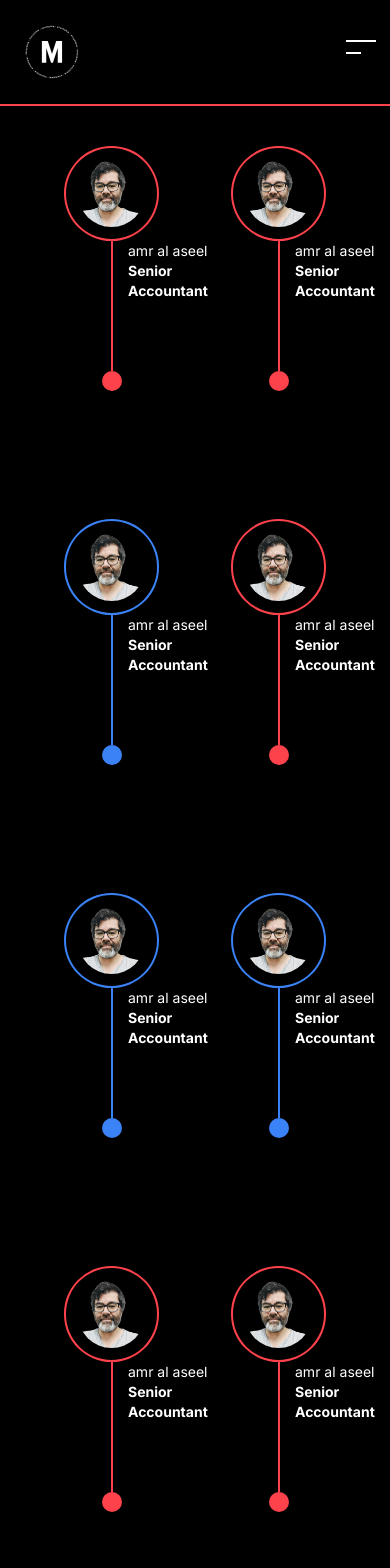
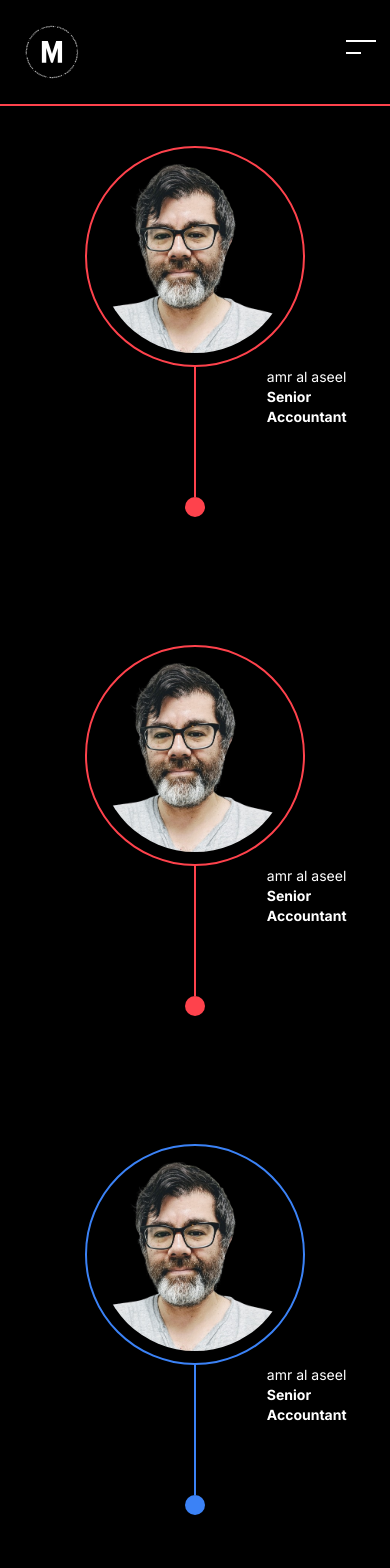
Before and after one commit to MohammedElHabach/CreoHub-Intership-Frontend-2nd-Month, a Next.js app: page /ourteam in a window 390 px wide. Shown: the top 1568 px of the page. Built offline with nearby package versions, Linux system fonts and the light colour scheme; no server answers.

Commit message:
our team

```diff
--- a/src/app/globals.css
+++ b/src/app/globals.css
@@ -115,7 +115,7 @@ body {
   }
 }
 
-@media screen and (min-width: 443px) and (max-width: 639px) {
+@media screen and (min-width: 350px) and (max-width: 639px) {
   .teamInfo {
     padding-left: 20%;
   }
--- a/src/app/ourteam/page.js
+++ b/src/app/ourteam/page.js
@@ -8,7 +8,7 @@ const ourTeam = () => {
       <Navbar />
       <section className="mb-32">
         <div className="xl:container mx-auto px-12 mt-10">
-          <div className="grid grid-cols-2 gap-x-10 gap-y-32 lg:gap-y-40  sm:grid-cols-4">
+          <div className="grid grid-cols-1 gap-x-10 gap-y-32 lg:gap-y-40  sm:grid-cols-4">
                 <div className="relative flex flex-col items-center">
                     <div className=" border-2 border-pink rounded-[50%] w-3/4 p-3 ">
                         <img
@@ -21,7 +21,7 @@ const ourTeam = () => {
                     <div className="flex flex-col items-center">
                         <div className="h-[130px] w-[2px] bg-pink "> </div>
 
-                        <div className=" teamInfo absolute left-20  md:left-28 lg:left-32 xl:left-40 2xl:left-48 text-sm md:text-base lg:text-lg">
+                        <div className=" teamInfo absolute left-40 sm:left-20  md:left-28 lg:left-32 xl:left-40 2xl:left-48 text-sm md:text-base lg:text-lg">
                             <p>amr al aseel</p>
                             <p className="font-bold lg:whitespace-nowrap">Senior Accountant</p>
                         </div>
@@ -44,7 +44,7 @@ const ourTeam = () => {
                     <div className="flex flex-col items-center">
                         <div className="h-[130px] w-[2px] bg-pink "> </div>
 
-                        <div className=" teamInfo absolute left-20  md:left-28 lg:left-32 xl:left-40 2xl:left-48 text-sm md:text-base lg:text-lg">
+                        <div className=" teamInfo absolute left-40 sm:left-20  md:left-28 lg:left-32 xl:left-40 2xl:left-48 text-sm md:text-base lg:text-lg">
                             <p>amr al aseel</p>
                             <p className="font-bold lg:whitespace-nowrap">Senior Accountant</p>
                         </div>
@@ -67,7 +67,7 @@ const ourTeam = () => {
                     <div className="flex flex-col items-center">
                         <div className="h-[130px] w-[2px] bg-blue-500 "> </div>
 
-                        <div className=" teamInfo absolute left-20  md:left-28 lg:left-32 xl:left-40 2xl:left-48 text-sm md:text-base lg:text-lg">
+                        <div className=" teamInfo absolute left-40 sm:left-20  md:left-28 lg:left-32 xl:left-40 2xl:left-48 text-sm md:text-base lg:text-lg">
                             <p>amr al aseel</p>
                             <p className="font-bold lg:whitespace-nowrap">Senior Accountant</p>
                         </div>
@@ -90,7 +90,7 @@ const ourTeam = () => {
                     <div className="flex flex-col items-center">
                         <div className="h-[130px] w-[2px] bg-pink "> </div>
 
-                        <div className=" teamInfo absolute left-20  md:left-28 lg:left-32 xl:left-40 2xl:left-48 text-sm md:text-base lg:text-lg">
+                        <div className=" teamInfo absolute left-40 sm:left-20  md:left-28 lg:left-32 xl:left-40 2xl:left-48 text-sm md:text-base lg:text-lg">
                             <p>amr al aseel</p>
                             <p className="font-bold lg:whitespace-nowrap">Senior Accountant</p>
                         </div>
@@ -113,7 +113,7 @@ const ourTeam = () => {
                     <div className="flex flex-col items-center">
                         <div className="h-[130px] w-[2px] bg-blue-500 "> </div>
 
-                        <div className=" teamInfo absolute left-20  md:left-28 lg:left-32 xl:left-40 2xl:left-48 text-sm md:text-base lg:text-lg">
+                        <div className=" teamInfo absolute left-40 sm:left-20  md:left-28 lg:left-32 xl:left-40 2xl:left-48 text-sm md:text-base lg:text-lg">
                             <p>amr al aseel</p>
                             <p className="font-bold lg:whitespace-nowrap">Senior Accountant</p>
                         </div>
@@ -136,7 +136,7 @@ const ourTeam = () => {
                     <div className="flex flex-col items-center">
                         <div className="h-[130px] w-[2px] bg-blue-500 "> </div>
 
-                        <div className=" teamInfo absolute left-20  md:left-28 lg:left-32 xl:left-40 2xl:left-48 text-sm md:text-base lg:text-lg">
+                        <div className=" teamInfo absolute left-40 sm:left-20  md:left-28 lg:left-32 xl:left-40 2xl:left-48 text-sm md:text-base lg:text-lg">
                             <p>amr al aseel</p>
                             <p className="font-bold lg:whitespace-nowrap">Senior Accountant</p>
                         </div>
@@ -158,7 +158,7 @@ const ourTeam = () => {
                     <div className="flex flex-col items-center">
                         <div className="h-[130px] w-[2px] bg-pink "> </div>
 
-                        <div className=" teamInfo absolute left-20  md:left-28 lg:left-32 xl:left-40 2xl:left-48 text-sm md:text-base lg:text-lg">
+                        <div className=" teamInfo absolute left-40 sm:left-20  md:left-28 lg:left-32 xl:left-40 2xl:left-48 text-sm md:text-base lg:text-lg">
                             <p>amr al aseel</p>
                             <p className="font-bold lg:whitespace-nowrap">Senior Accountant</p>
                         </div>
@@ -181,7 +181,7 @@ const ourTeam = () => {
                     <div className="flex flex-col items-center">
                         <div className="h-[130px] w-[2px] bg-pink "> </div>
 
-                        <div className=" teamInfo absolute left-20  md:left-28 lg:left-32 xl:left-40 2xl:left-48 text-sm md:text-base lg:text-lg">
+                        <div className=" teamInfo absolute left-40 sm:left-20  md:left-28 lg:left-32 xl:left-40 2xl:left-48 text-sm md:text-base lg:text-lg">
                             <p>amr al aseel</p>
                             <p className="font-bold lg:whitespace-nowrap">Senior Accountant</p>
                         </div>
```
